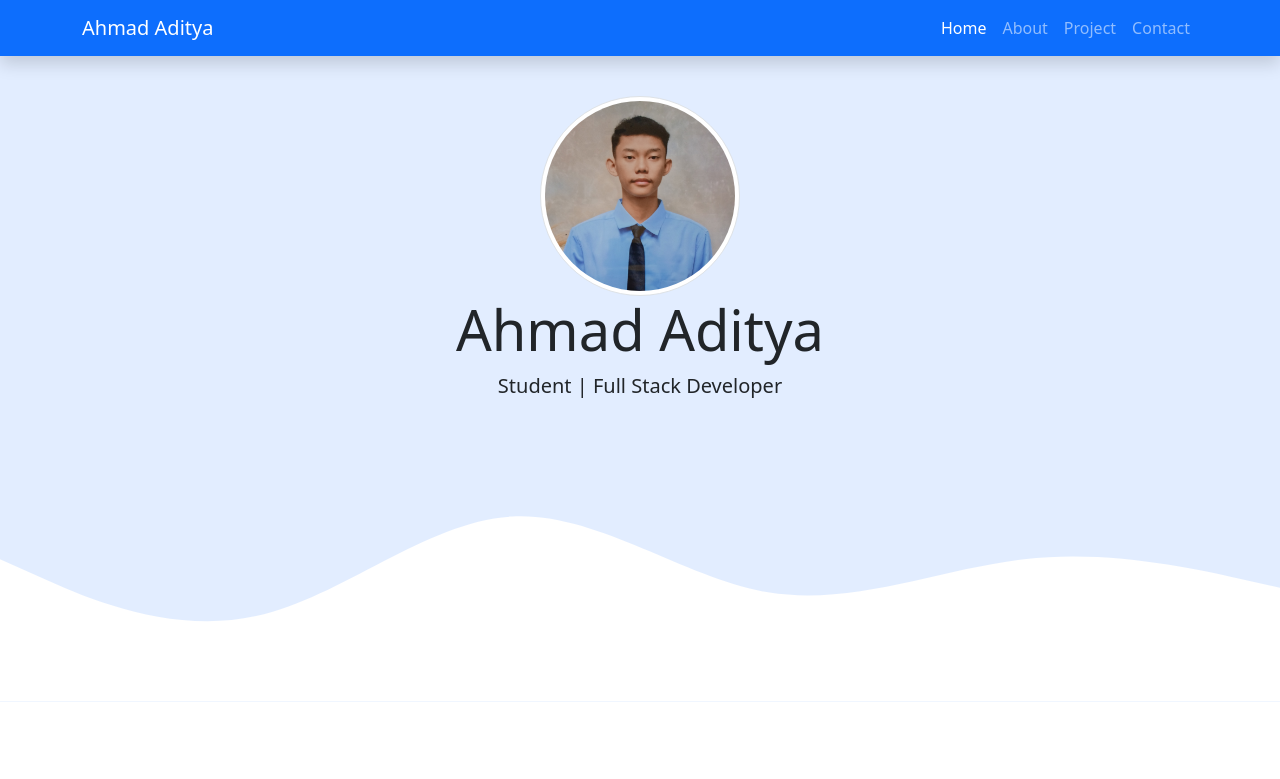
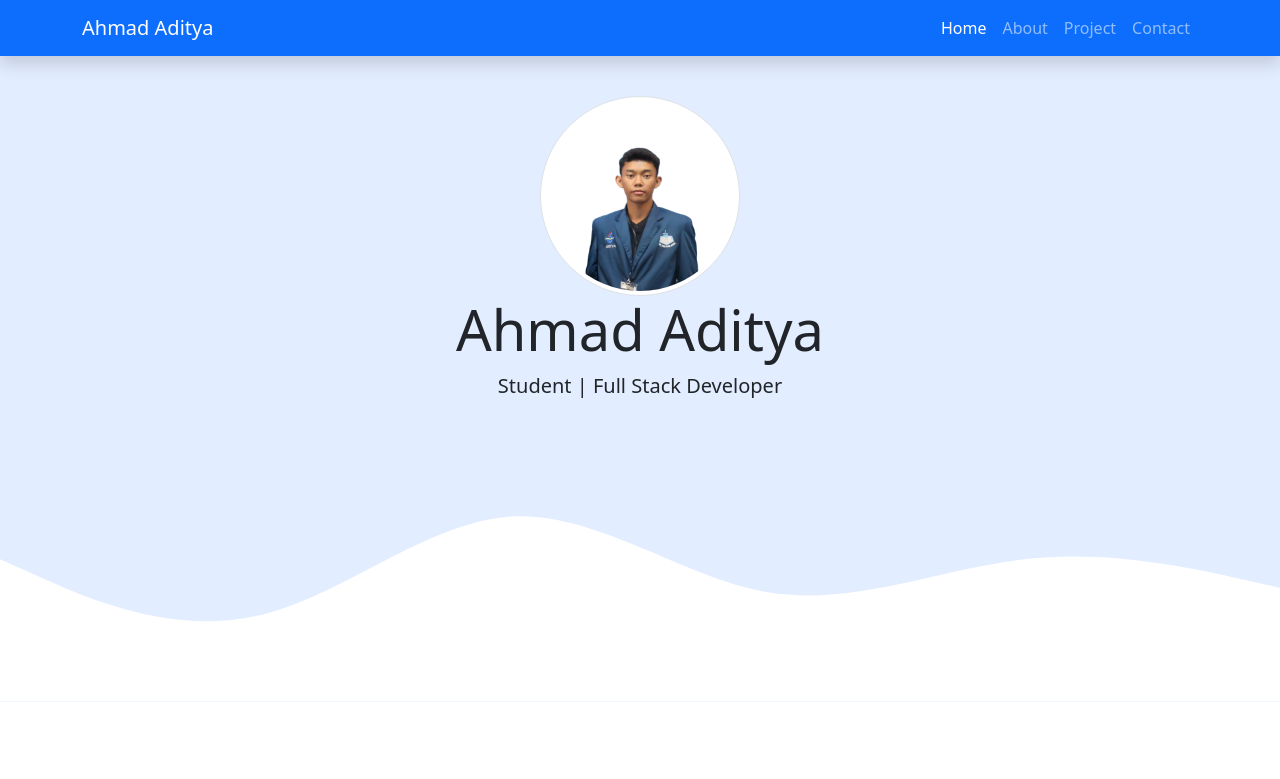
Before and after one commit to ad1tya-gh/ad1tya-gh.github.io, a plain HTML site: page index.html in a window 1280 px wide. Shown: the top 779 px of the page. Drawn offline with nearby package versions, Linux system fonts and the light colour scheme.

Commit message:
update my img

```diff
--- a/index.html
+++ b/index.html
@@ -38,7 +38,7 @@
 
     <!-- jumbotron -->
     <section class="jumbotron text-center">
-      <img src="img/myimg.jpg" alt="Ahmad Aditya" width="200" class="rounded-circle img-thumbnail" />
+      <img src="img/you.png" alt="Ahmad Aditya" width="200" class="rounded-circle img-thumbnail" />
       <h1 class="display-4">Ahmad Aditya</h1>
       <p class="lead">Student | Full Stack Developer</p>
       <svg xmlns="http://www.w3.org/2000/svg" viewBox="0 0 1440 320">
```
Also changed, not shown: img/myimg.jpg (deleted), img/you.png (added).
